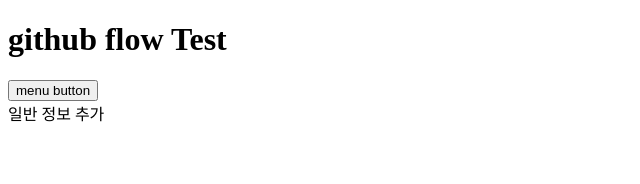
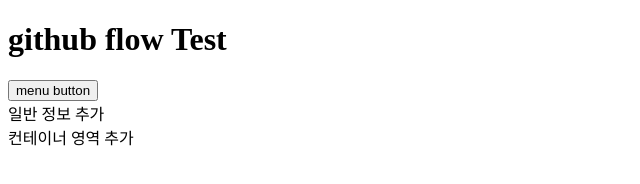
Before and after one commit to ssaksaake/ssak_githubflow_test, a plain HTML site: page index.html in a window 1280 px wide. Shown: the whole page, without its empty margins (0-640 px from the left). Drawn offline with Linux system fonts and the light colour scheme.

Commit message:
Feat : Add container

```diff
--- a/index.html
+++ b/index.html
@@ -11,5 +11,6 @@
             <button>menu button</button>
             <div>일반 정보 추가</div>
         </header>
+        <container> 컨테이너 영역 추가 </container>
     </body>
 </html>
```
